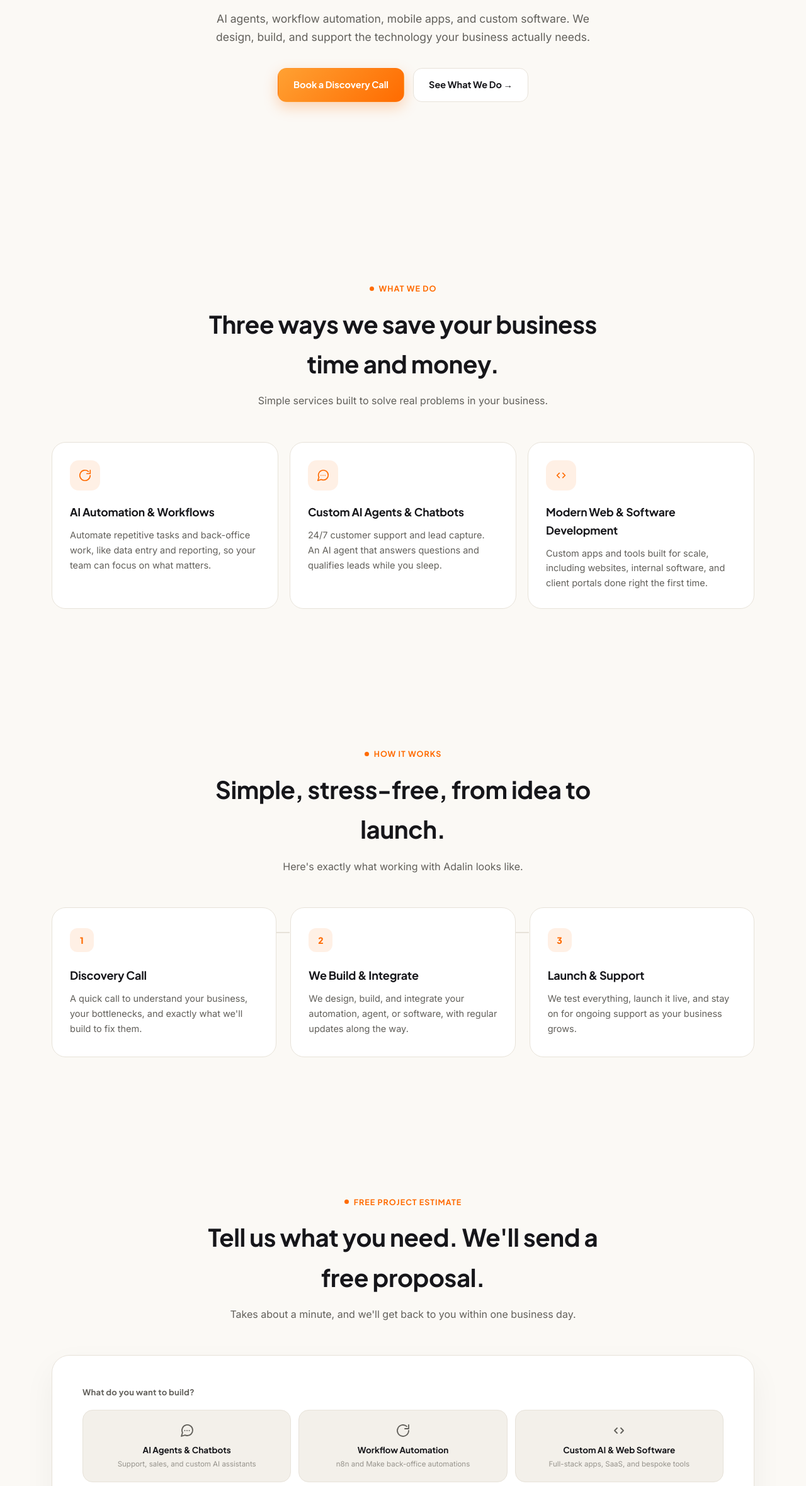
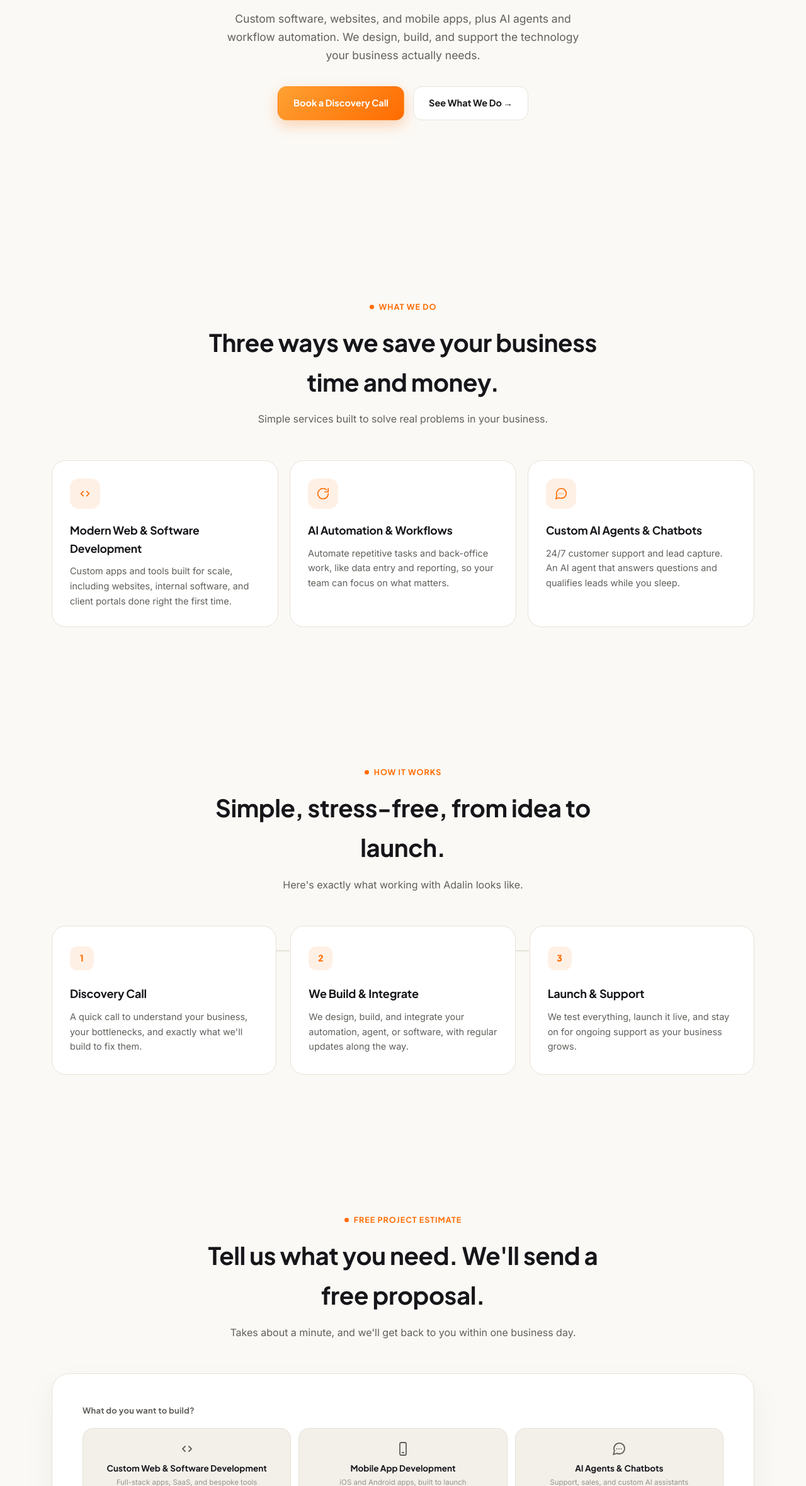
Before and after one commit to softtunex/adalin-landing-page, a website: page index.html in a window 1280 px wide. Shown: the part 440-2800 px from the top of the page at 63% size. Drawn offline with Linux system fonts and the light colour scheme.

Commit message:
Lead with software over AI across positioning: reorder services, rename quote picker card, update meta/OG/Twitter/JSON-LD

```diff
--- a/index.html
+++ b/index.html
@@ -5,11 +5,11 @@
     <meta name="viewport" content="width=device-width, initial-scale=1.0" />
     <meta name="robots" content="index, follow" />
     <title>
-      Adalin Tech: AI Automation, Agents &amp; Custom Software
+      Adalin Tech: Custom Software, Web &amp; AI Development
     </title>
     <meta
       name="description"
-      content="Adalin Tech builds AI agents and chatbots, workflow automation, mobile apps, and custom software for growing businesses. Book a free discovery call."
+      content="Adalin Tech builds custom software, websites, and mobile apps, plus AI agents and workflow automation, for growing businesses. Book a free discovery call."
     />
     <link rel="canonical" href="https://adalintechnologies.com/" />
 
@@ -17,11 +17,11 @@
     <meta property="og:site_name" content="Adalin Tech" />
     <meta
       property="og:title"
-      content="Adalin Tech: AI Automation, Agents & Custom Software"
+      content="Adalin Tech: Custom Software, Web & AI Development"
     />
     <meta
       property="og:description"
-      content="AI agents and chatbots, workflow automation, mobile apps, and custom software for growing businesses. Book a free discovery call."
+      content="Custom software, websites, and mobile apps, plus AI agents and workflow automation, for growing businesses. Book a free discovery call."
     />
     <meta property="og:url" content="https://adalintechnologies.com/" />
     <meta
@@ -32,11 +32,11 @@
     <meta name="twitter:card" content="summary" />
     <meta
       name="twitter:title"
-      content="Adalin Tech: AI Automation, Agents & Custom Software"
+      content="Adalin Tech: Custom Software, Web & AI Development"
     />
     <meta
       name="twitter:description"
-      content="AI agents and chatbots, workflow automation, mobile apps, and custom software for growing businesses."
+      content="Custom software, websites, and mobile apps, plus AI agents and workflow automation, for growing businesses."
     />
     <meta
       name="twitter:image"
@@ -64,7 +64,7 @@
         "url": "https://adalintechnologies.com/",
         "logo": "https://adalintechnologies.com/assets/image/logo-icon-dark.png",
         "email": "contact@adalintech.com",
-        "description": "Adalin Tech builds AI agents and chatbots, workflow automation, mobile apps, and custom software for growing businesses."
+        "description": "Adalin Tech builds custom software, websites, and mobile apps, plus AI agents and workflow automation, for growing businesses."
       }
     </script>
   </head>
@@ -125,9 +125,9 @@
           business grow.
         </h1>
         <p class="sub hero-in" style="animation-delay:.23s">
-          AI agents, workflow automation, mobile apps, and custom software.
-          We design, build, and support the technology your business actually
-          needs.
+          Custom software, websites, and mobile apps, plus AI agents and
+          workflow automation. We design, build, and support the technology
+          your business actually needs.
         </p>
         <div class="hero-ctas hero-in" style="animation-delay:.32s">
           <a href="#quote" class="btn btn-primary">Book a Discovery Call</a>
@@ -147,6 +147,24 @@
           </p>
         </div>
         <div class="services-grid reveal-stagger">
+          <div class="service-card">
+            <div class="service-icon">
+              <svg
+                viewBox="0 0 24 24"
+                fill="none"
+                stroke="currentColor"
+                stroke-width="1.8"
+              >
+                <path d="M9 8 5 12l4 4" stroke-linecap="round" stroke-linejoin="round" />
+                <path d="M15 8l4 4-4 4" stroke-linecap="round" stroke-linejoin="round" />
+              </svg>
+            </div>
+            <h3>Modern Web &amp; Software Development</h3>
+            <p>
+              Custom apps and tools built for scale, including websites,
+              internal software, and client portals done right the first time.
+            </p>
+          </div>
           <div class="service-card">
             <div class="service-icon">
               <svg
@@ -187,24 +205,6 @@
             <p>
               24/7 customer support and lead capture. An AI agent that
               answers questions and qualifies leads while you sleep.
-            </p>
-          </div>
-          <div class="service-card">
-            <div class="service-icon">
-              <svg
-                viewBox="0 0 24 24"
-                fill="none"
-                stroke="currentColor"
-                stroke-width="1.8"
-              >
-                <path d="M9 8 5 12l4 4" stroke-linecap="round" stroke-linejoin="round" />
-                <path d="M15 8l4 4-4 4" stroke-linecap="round" stroke-linejoin="round" />
-              </svg>
-            </div>
-            <h3>Modern Web &amp; Software Development</h3>
-            <p>
-              Custom apps and tools built for scale, including websites,
-              internal software, and client portals done right the first time.
             </p>
           </div>
         </div>
@@ -268,6 +268,26 @@
         <div class="quote-box reveal">
           <div class="quote-step-label">What do you want to build?</div>
           <div class="pick-grid" id="buildPicks">
+            <button class="pick-card" data-build="Custom Web &amp; Software Development">
+              <span class="ic">
+                <svg viewBox="0 0 24 24" fill="none" stroke="currentColor" stroke-width="1.8">
+                  <path d="M9 8 5 12l4 4" stroke-linecap="round" stroke-linejoin="round" />
+                  <path d="M15 8l4 4-4 4" stroke-linecap="round" stroke-linejoin="round" />
+                </svg>
+              </span>
+              <span class="label">Custom Web &amp; Software Development</span>
+              <span class="sub">Full-stack apps, SaaS, and bespoke tools</span>
+            </button>
+            <button class="pick-card" data-build="Mobile App Development">
+              <span class="ic">
+                <svg viewBox="0 0 24 24" fill="none" stroke="currentColor" stroke-width="1.8">
+                  <rect x="7" y="2" width="10" height="20" rx="2" />
+                  <path d="M11 18h2" stroke-linecap="round" />
+                </svg>
+              </span>
+              <span class="label">Mobile App Development</span>
+              <span class="sub">iOS and Android apps, built to launch</span>
+            </button>
             <button class="pick-card" data-build="AI Agents &amp; Chatbots">
               <span class="ic">
                 <svg viewBox="0 0 24 24" fill="none" stroke="currentColor" stroke-width="1.8">
@@ -293,26 +313,6 @@
               </span>
               <span class="label">Workflow Automation</span>
               <span class="sub">n8n and Make back-office automations</span>
-            </button>
-            <button class="pick-card" data-build="Custom AI &amp; Web Software">
-              <span class="ic">
-                <svg viewBox="0 0 24 24" fill="none" stroke="currentColor" stroke-width="1.8">
-                  <path d="M9 8 5 12l4 4" stroke-linecap="round" stroke-linejoin="round" />
-                  <path d="M15 8l4 4-4 4" stroke-linecap="round" stroke-linejoin="round" />
-                </svg>
-              </span>
-              <span class="label">Custom AI &amp; Web Software</span>
-              <span class="sub">Full-stack apps, SaaS, and bespoke tools</span>
-            </button>
-            <button class="pick-card" data-build="Mobile App Development">
-              <span class="ic">
-                <svg viewBox="0 0 24 24" fill="none" stroke="currentColor" stroke-width="1.8">
-                  <rect x="7" y="2" width="10" height="20" rx="2" />
-                  <path d="M11 18h2" stroke-linecap="round" />
-                </svg>
-              </span>
-              <span class="label">Mobile App Development</span>
-              <span class="sub">iOS and Android apps, built to launch</span>
             </button>
             <button class="pick-card" data-build="AI Consultation &amp; Audit">
               <span class="ic">
@@ -398,8 +398,8 @@
               />
             </div>
             <p>
-              Adalin Digital Technologies LTD builds AI automation,
-              intelligent agents, and custom software for ambitious businesses.
+              Adalin Digital Technologies LTD builds custom software and AI
+              automation for ambitious businesses.
             </p>
             <a href="https://wa.me/message" class="whatsapp-btn">
               <svg
```
